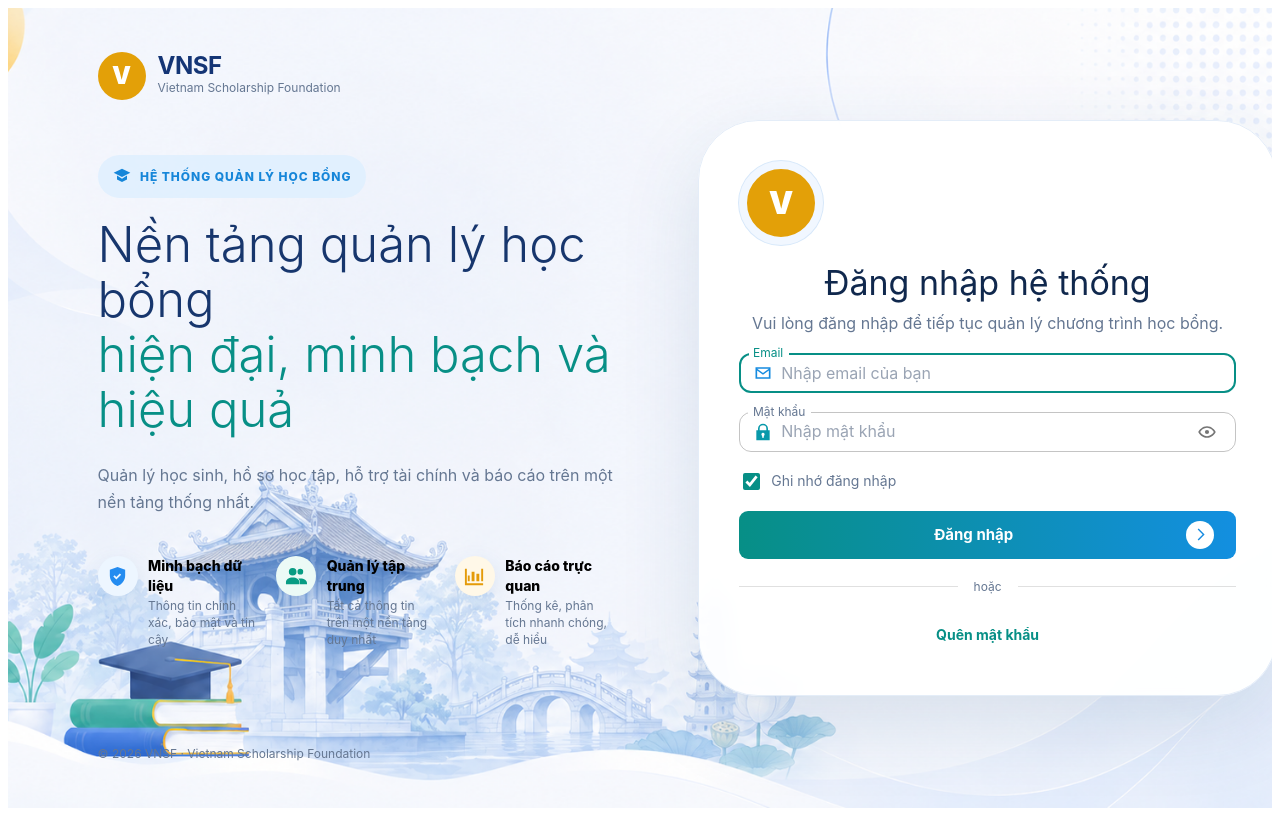
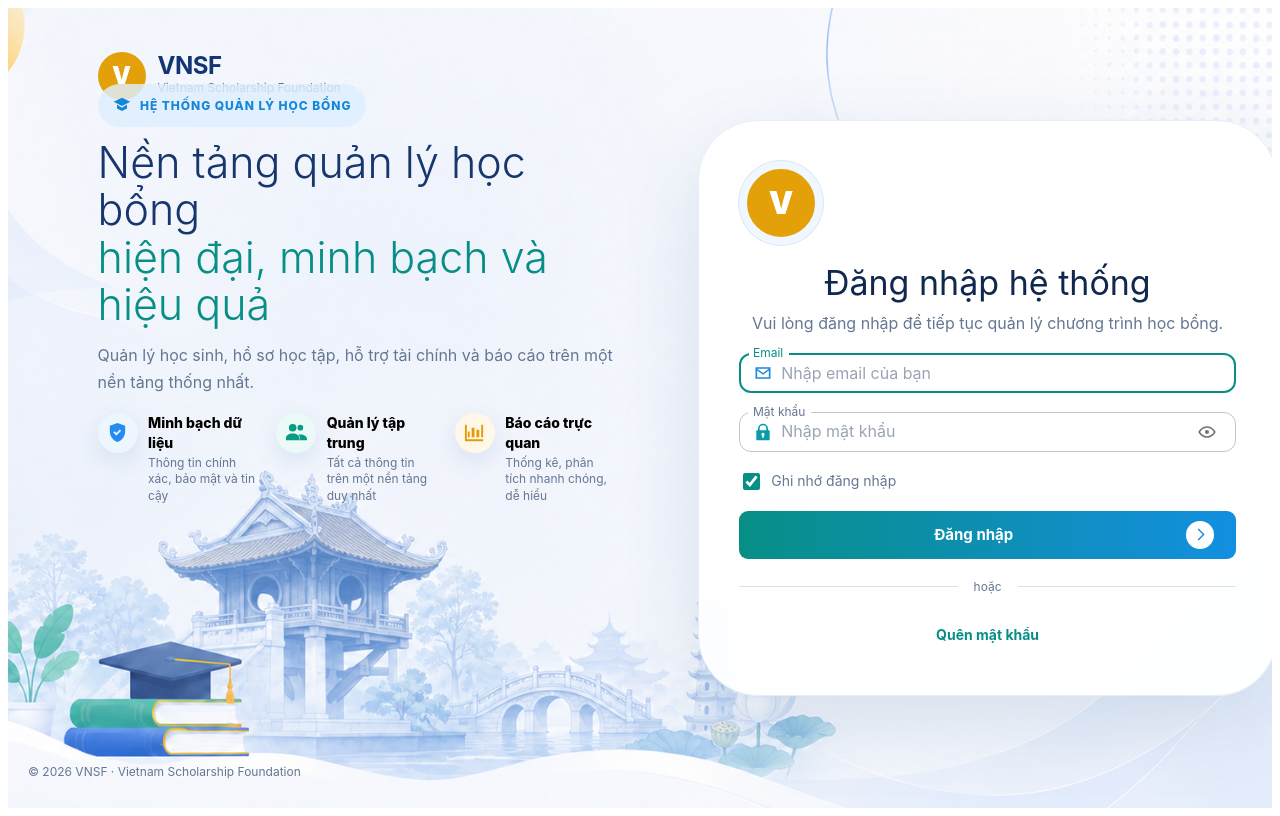
Before and after one commit to mphuong2k4/System_VNSF, a React (Vite) app in the folder apps/web/: page /login in a window 1280 px wide. Built offline with nearby package versions, Linux system fonts and the light colour scheme.

Commit message:
fix: refine login illustration spacing

```diff
--- a/apps/web/src/features/auth/LoginPage.tsx
+++ b/apps/web/src/features/auth/LoginPage.tsx
@@ -97,7 +97,8 @@ export function LoginPage() {
         sx={{
           display: { xs: "none", md: "flex" },
           flexDirection: "column",
-          justifyContent: "space-between",
+          justifyContent: "flex-start",
+          position: "relative",
           p: { md: 5, lg: "5.5vh 7vw" },
         }}
       >
@@ -123,7 +124,13 @@ export function LoginPage() {
             </Typography>
           </Box>
         </Stack>
-        <Box sx={{ maxWidth: 700, mb: { md: 5, xl: 9 } }}>
+        <Box
+          sx={{
+            maxWidth: 700,
+            mt: { md: "2vh", lg: "2.5vh" },
+            transform: { md: "translateY(-3vh)", lg: "translateY(-4.5vh)" },
+          }}
+        >
           <Box
             sx={{
               display: "inline-flex",
@@ -147,11 +154,11 @@ export function LoginPage() {
           <Typography
             variant="h2"
             sx={{
-              mt: 2.5,
-              mb: 3,
+              mt: 1.5,
+              mb: 1.75,
               color: "#17366d",
-              fontSize: { md: 39, lg: 49 },
-              lineHeight: 1.12,
+              fontSize: { md: 36, lg: 43 },
+              lineHeight: 1.1,
             }}
           >
             Nền tảng quản lý học bổng
@@ -174,7 +181,7 @@ export function LoginPage() {
               display: "grid",
               gridTemplateColumns: "repeat(3,1fr)",
               gap: 2.5,
-              mt: 5,
+              mt: 2,
             }}
           >
             {benefits.map((benefit) => (
@@ -209,7 +216,16 @@ export function LoginPage() {
             ))}
           </Box>
         </Box>
-        <Typography variant="caption" color="text.secondary">
+        <Typography
+          variant="caption"
+          color="text.secondary"
+          sx={{
+            position: "fixed",
+            left: { md: 22, lg: 28 },
+            bottom: { md: 14, lg: 18 },
+            zIndex: 2,
+          }}
+        >
           © 2026 VNSF · Vietnam Scholarship Foundation
         </Typography>
       </Box>
```
